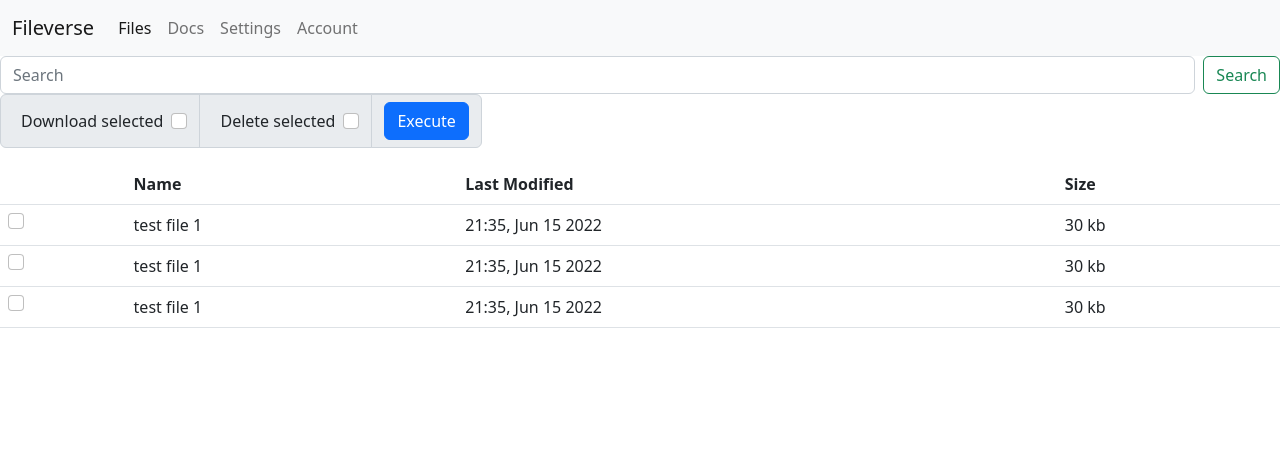
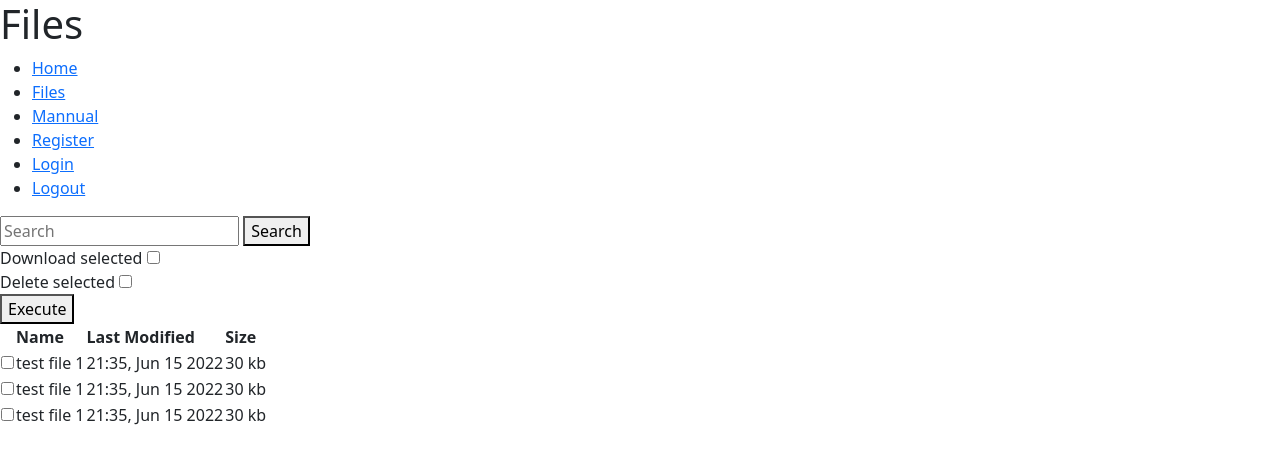
Before and after one commit to rockjia1996/fileverse, a Flask app: template fileverse/templates/user_files/files.html in a window 1280 px wide. Shown: the top 464 px of the page. Run offline with Flask 2, Linux system fonts and the light colour scheme; the template is opened without the code that fills it, so the values that code supplies are empty; some libraries are stand-ins or nearby versions.

Commit message:
Update templates and auth module.

```diff
--- a/fileverse/auth.py
+++ b/fileverse/auth.py
@@ -5,7 +5,7 @@
     request, session, url_for
 )
 from werkzeug.security import check_password_hash, generate_password_hash
-from flaskr.db import get_db
+from fileverse.db import get_db
 
 bp = Blueprint("auth", __name__, url_prefix="/auth")
 
@@ -22,7 +22,7 @@
 
         if error is None:
             try:
-                db.execuate(
+                db.execute(
                     "INSERT INTO user (username, password) VALUES (?, ?)",
                     (username, generate_password_hash(password)),
                 )
@@ -38,7 +38,7 @@
 
 @bp.route("/login", methods=("GET", "POST"))
 def login():
-    if request.metohd == "POST":
+    if request.method == "POST":
         username = request.form["username"]
         password = request.form["password"]
         db = get_db()
@@ -55,7 +55,7 @@
         if error is None:
             session.clear()
             session["user_id"] = user["id"]
-            return redirect(url_for('/files'))
+            return redirect(url_for('get_files'))
 
     return render_template("auth/login.html")
 
--- a/fileverse/templates/base.html
+++ b/fileverse/templates/base.html
@@ -1,15 +1,36 @@
 <!DOCTYPE html>
 <html lang="en">
-<head>
-    <meta charset="UTF-8">
-    <meta name="viewport" content="width=device-width, initial-scale=1.0">
-    <title>
-        {% block title %}
-        {% endblock %}
-    </title>
-    <link rel="stylesheet" href="{{ url_for('static', filename='style.css')}}">
-</head>
-<body>
+  <head>
+    <meta charset="UTF-8" />
+    <meta name="viewport" content="width=device-width, initial-scale=1.0" />
+    <title>{% block title %} {% endblock %}</title>
+    <link rel="stylesheet" href="{{ url_for('static', filename='bootstrap.min.css')}}"/>
+    <script src="{{ url_for('static', filename='bootstrap.bundle.min.js')}}"></script>
+  </head>
 
-</body>
+  <body>
+    <header>
+      <section>{% block header %} {% endblock %}</section>
+    </header>
+
+    <main>
+      <nav>
+        <ul>
+          <li><a href="/"> Home </a></li>
+          <li><a href="/files"> Files </a></li>
+          <li><a href="/mannual"> Mannual </a></li>
+          <li><a href="/auth/register"> Register </a></li>
+          <li><a href="/auth/login"> Login </a></li>
+          <li><a href="/auth/logout"> Logout </a></li>
+        </ul>
+      </nav>
+
+      {% for message in get_flashed_messages() %}
+      <div>{{ message }}</div>
+      {% endfor %}
+      {% block content %} {% endblock %}
+    </main>
+
+    <footer></footer>
+  </body>
 </html>
--- a/fileverse/templates/user_files/files.html
+++ b/fileverse/templates/user_files/files.html
@@ -1,101 +1,57 @@
-<!DOCTYPE html>
-<html lang="en">
+{% extends "base.html" %} {% block header %}
+<h1>{% block title %}Files{% endblock %}</h1>
+{% endblock %} {% block content %}
+<!-- Search Bar-->
+<form>
+  <input type="search" placeholder="Search" />
+  <button type="submit">Search</button>
+</form>
 
-<head>
-    <title>Fileverse -- Files </title>
-    <link rel="stylesheet" href="/static/bootstrap.min.css">
-    <script src="/static/bootstrap.bundle.min.js"></script>
+<div>
+  <div>
+    <label>Download selected</label>
+    <input type="checkbox" value="" />
+  </div>
 
-</head>
+  <div>
+    <label>Delete selected</label>
+    <input type="checkbox" value="" />
+  </div>
 
-<body>
-    <nav class="navbar navbar-expand-lg bg-light">
-        <div class="container-fluid">
-            <a class="navbar-brand" href="#">Fileverse</a>
-            <button class="navbar-toggler" type="button" data-bs-toggle="collapse" data-bs-target="#navbarNavAltMarkup"
-                aria-controls="navbarNavAltMarkup" aria-expanded="false" aria-label="Toggle navigation">
-                <span class="navbar-toggler-icon"></span>
-            </button>
-            <div class="collapse navbar-collapse" id="navbarNavAltMarkup">
-                <div class="navbar-nav">
-                    <a class="nav-link active" aria-current="page" href="#">Files</a>
-                    <a class="nav-link" href="#">Docs</a>
-                    <a class="nav-link" href="#">Settings</a>
-                    <a class="nav-link" href="#">Account</a>
+  <div>
+    <button type="button">Execute</button>
   </div>
 </div>
-        </div>
-    </nav>
 
-    <main>
-        <!-- Search Bar-->
-        <section>
-            <form class="d-flex" role="search">
-                <input class="form-control me-2" type="search" placeholder="Search" aria-label="Search">
-                <button class="btn btn-outline-success" type="submit">Search</button>
-            </form>
-        </section>
-        <section>
-            <div class="input-group mb-3">
-                <div class="input-group-text">
-                    <label class="m-2">Download selected</label>
-                    <input class="form-check-input mt-0" type="checkbox" value="">
-                </div>
-                <div class="input-group-text">
-                    <label class="m-2">Delete selected</label>
-                    <input class="form-check-input mt-0" type="checkbox" value="">
-                </div>
-                <div class="input-group-text">
-                    <button type="button" class="btn btn-primary">Execute</button>
-                </div>
-            </div>
-        </section>
-
-        <!-- File Table -->
-        <section>
-            <table class="table table-hover">
+<table>
   <thead>
     <tr>
-                        <th scope="col"></th>
-                        <th scope="col">Name</th>
-                        <th scope="col">Last Modified</th>
-                        <th scope="col">Size</th>
+      <th></th>
+      <th>Name</th>
+      <th>Last Modified</th>
+      <th>Size</th>
     </tr>
   </thead>
   <tbody>
     <tr>
-                        <td>
-                            <input class="form-check-input mt-0" type="checkbox" value="">
-                        </td>
-
+      <td><input type="checkbox" value="" /></td>
       <td>test file 1</td>
       <td>21:35, Jun 15 2022</td>
       <td>30 kb</td>
     </tr>
     <tr>
-                        <td>
-                            <input class="form-check-input mt-0" type="checkbox" value="">
-                        </td>
-
-
+      <td><input type="checkbox" value="" /></td>
       <td>test file 1</td>
       <td>21:35, Jun 15 2022</td>
       <td>30 kb</td>
     </tr>
     <tr>
-                        <td>
-                            <input class="form-check-input mt-0" type="checkbox" value="">
-                        </td>
-
-
+      <td><input type="checkbox" value="" /></td>
       <td>test file 1</td>
       <td>21:35, Jun 15 2022</td>
       <td>30 kb</td>
     </tr>
   </tbody>
 </table>
-        </section>
-    </main>
-</body>
 
-</html>
+{% endblock %}
```
Also changed, not shown: fileverse/templates/auth/login.html (+13 -13 lines), fileverse/templates/auth/register.html (added, +14 -0 lines), fileverse/templates/index.html (+10 -11 lines). Lines whose indentation alone changed are shown as unchanged.
